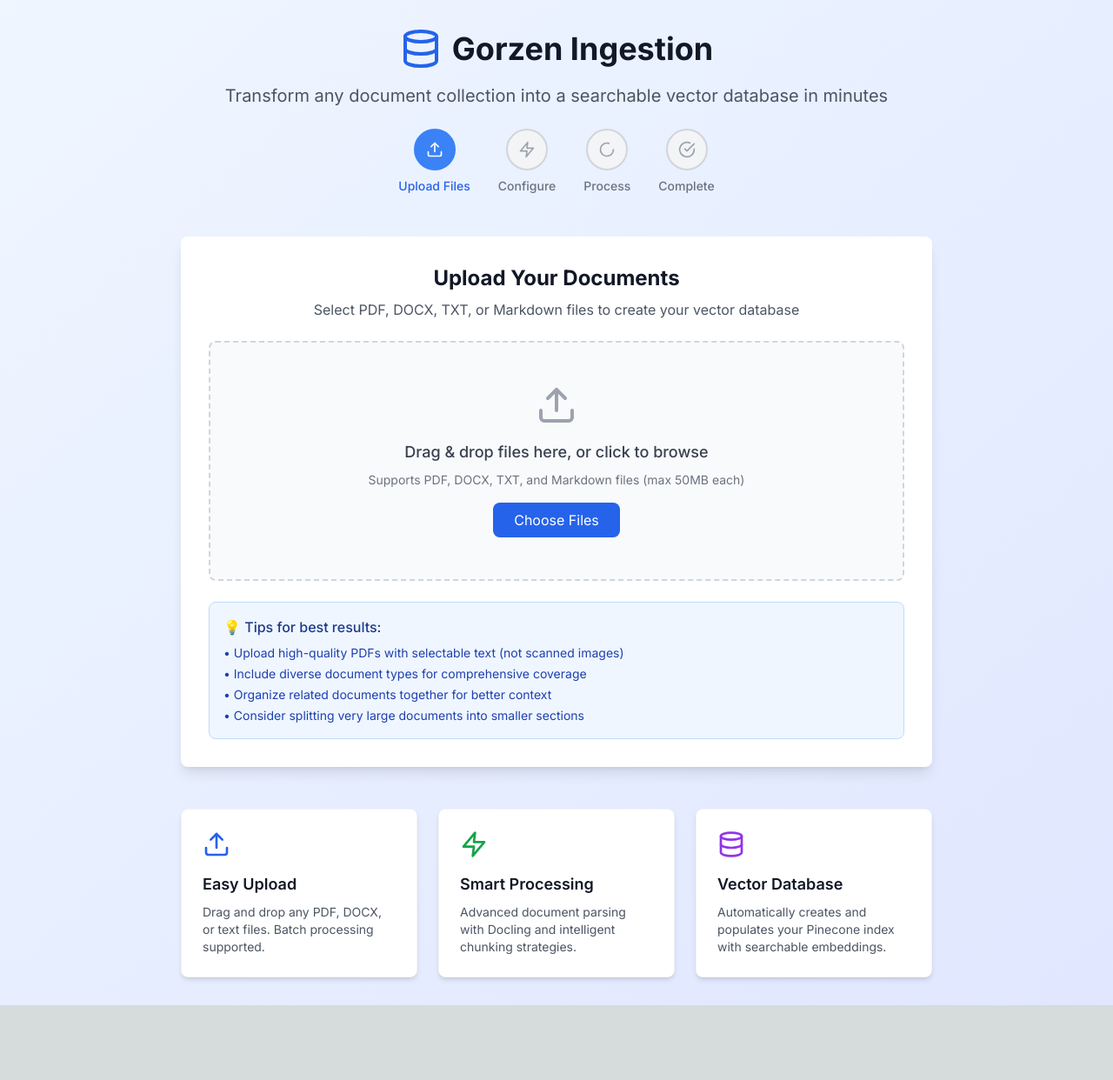
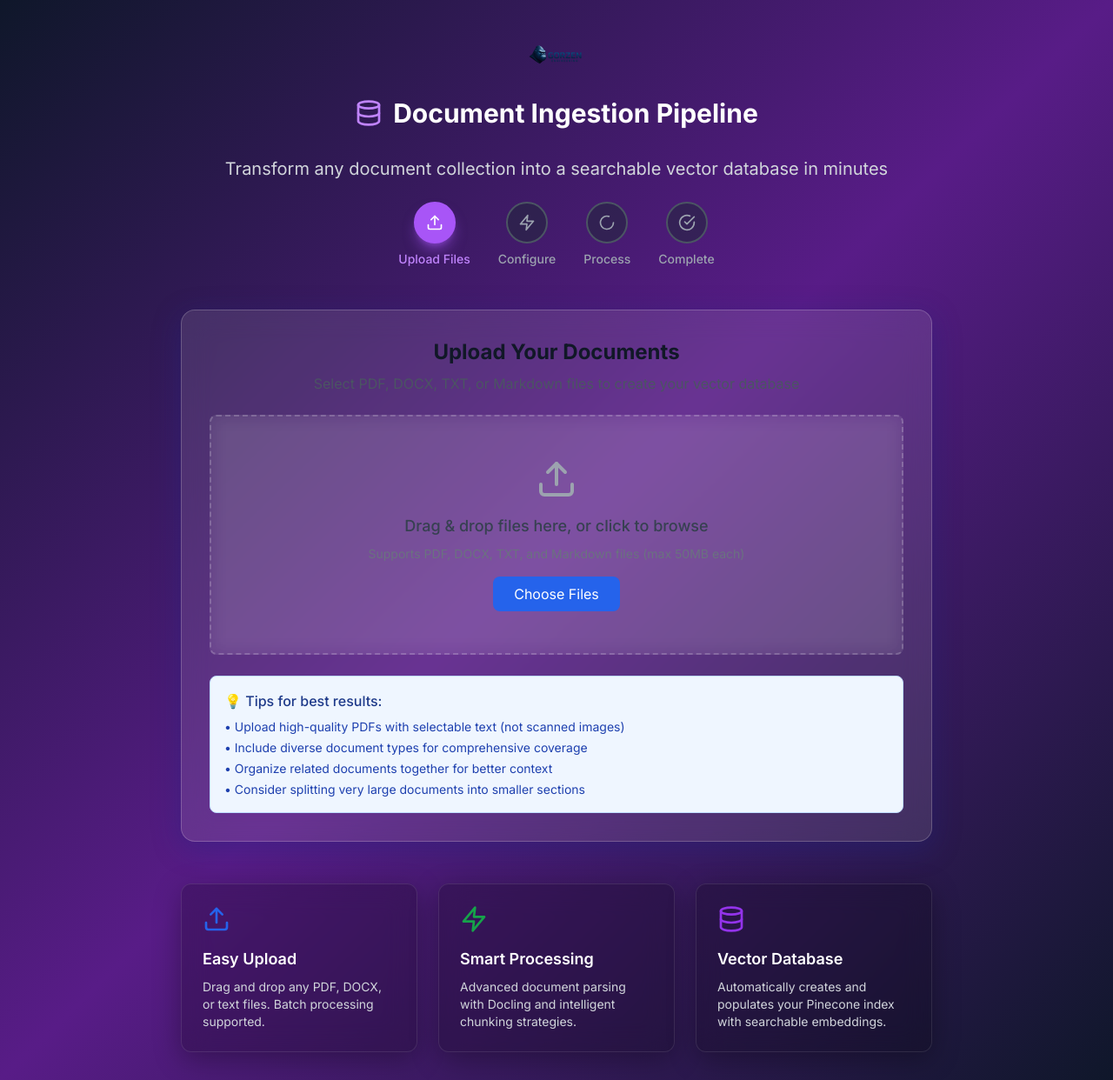
Before and after one commit to IgesAI/GorzenIngestion, a Next.js app: page / in a window 1280 px wide. Shown: the whole page at 87% size. Before the commit the page ends 1156 px from the top, so only its background shows below. Built offline with nearby package versions, Linux system fonts and the light colour scheme.

Commit message:
Apply glassmorphism theme matching Gorzen Engineering branding
- Dark gradient background with purple accents
- Glass morphism effects with backdrop blur
- Integrated Gorzen Engineering header
- Purple/white color scheme throughout
- Smooth animations and hover effects
- Premium dark theme aesthetic

```diff
--- a/app/globals.css
+++ b/app/globals.css
@@ -2,45 +2,51 @@
 @tailwind components;
 @tailwind utilities;
 
-:root {
-  --foreground-rgb: 0, 0, 0;
-  --background-start-rgb: 214, 219, 220;
-  --background-end-rgb: 255, 255, 255;
+/* Glassmorphism utilities */
+.glass {
+  background: rgba(255, 255, 255, 0.1);
+  backdrop-filter: blur(16px);
+  -webkit-backdrop-filter: blur(16px);
+  border: 1px solid rgba(255, 255, 255, 0.2);
+  box-shadow: 0 8px 32px 0 rgba(31, 38, 135, 0.37);
 }
 
-@media (prefers-color-scheme: dark) {
-  :root {
-    --foreground-rgb: 255, 255, 255;
-    --background-start-rgb: 0, 0, 0;
-    --background-end-rgb: 0, 0, 0;
-  }
-}
-
-body {
-  color: rgb(var(--foreground-rgb));
-  background: linear-gradient(
-      to bottom,
-      transparent,
-      rgb(var(--background-end-rgb))
-    )
-    rgb(var(--background-start-rgb));
+.glass-dark {
+  background: rgba(0, 0, 0, 0.2);
+  backdrop-filter: blur(16px);
+  -webkit-backdrop-filter: blur(16px);
+  border: 1px solid rgba(255, 255, 255, 0.1);
+  box-shadow: 0 8px 32px 0 rgba(0, 0, 0, 0.3);
 }
 
 .upload-area {
-  transition: all 0.2s ease-in-out;
+  transition: all 0.3s ease-in-out;
+  background: rgba(255, 255, 255, 0.05);
+  backdrop-filter: blur(10px);
+  -webkit-backdrop-filter: blur(10px);
+  border: 2px dashed rgba(255, 255, 255, 0.2);
 }
 
 .upload-area:hover {
-  border-color: #3b82f6;
-  background-color: #eff6ff;
+  background: rgba(255, 255, 255, 0.1);
+  border-color: rgba(139, 92, 246, 0.6);
+  transform: translateY(-2px);
 }
 
 .upload-area.drag-over {
-  border-color: #3b82f6;
-  background-color: #eff6ff;
+  background: rgba(139, 92, 246, 0.2);
+  border-color: rgba(139, 92, 246, 0.8);
   transform: scale(1.02);
 }
 
 .processing-animation {
   animation: pulse 2s cubic-bezier(0.4, 0, 0.6, 1) infinite;
 }
+
+/* Gradient text effect */
+.gradient-text {
+  background: linear-gradient(135deg, #667eea 0%, #764ba2 100%);
+  -webkit-background-clip: text;
+  -webkit-text-fill-color: transparent;
+  background-clip: text;
+}
--- a/app/layout.tsx
+++ b/app/layout.tsx
@@ -17,7 +17,7 @@ export default function RootLayout({
   return (
     <html lang="en">
       <body className={inter.className}>
-        <div className="min-h-screen bg-gradient-to-br from-blue-50 to-indigo-100">
+        <div className="min-h-screen bg-gradient-to-br from-slate-900 via-purple-900 to-slate-900">
           {children}
         </div>
       </body>
--- a/app/page.tsx
+++ b/app/page.tsx
@@ -84,11 +84,18 @@ export default function Home() {
     <main className="container mx-auto px-4 py-8 max-w-4xl">
       {/* Header */}
       <div className="text-center mb-12">
-        <div className="flex items-center justify-center mb-4">
-          <Database className="h-12 w-12 text-blue-600 mr-3" />
-          <h1 className="text-4xl font-bold text-gray-900">Gorzen Ingestion</h1>
+        <div className="flex flex-col items-center mb-6">
+          <img
+            src="/assets/header.png"
+            alt="Gorzen Engineering"
+            className="h-16 w-auto mb-4 opacity-90"
+          />
+          <div className="flex items-center justify-center mb-2">
+            <Database className="h-8 w-8 text-purple-400 mr-3" />
+            <h1 className="text-3xl font-bold text-white">Document Ingestion Pipeline</h1>
+          </div>
         </div>
-        <p className="text-xl text-gray-600 mb-6">
+        <p className="text-xl text-gray-300 mb-6">
           Transform any document collection into a searchable vector database in minutes
         </p>
 
@@ -126,7 +133,7 @@ export default function Home() {
       </div>
 
       {/* Main Content */}
-      <div className="bg-white rounded-lg shadow-lg p-8">
+      <div className="glass rounded-2xl p-8">
         {currentStep === 'upload' && (
           <FileUpload onFilesUploaded={handleFilesUploaded} />
         )}
@@ -219,15 +226,15 @@ function StepIndicator({ step, label, isActive, isCompleted, icon }: StepIndicat
       <div className={`
         w-12 h-12 rounded-full flex items-center justify-center border-2 mb-2
         ${isCompleted
-          ? 'bg-green-500 border-green-500 text-white'
+          ? 'bg-green-500 border-green-500 text-white shadow-lg shadow-green-500/50'
           : isActive
-            ? 'bg-blue-500 border-blue-500 text-white'
-            : 'bg-gray-100 border-gray-300 text-gray-400'
+            ? 'bg-purple-500 border-purple-500 text-white shadow-lg shadow-purple-500/50'
+            : 'bg-gray-800/50 border-gray-600 text-gray-400'
         }
       `}>
         {isCompleted ? <CheckCircle className="h-5 w-5" /> : icon}
       </div>
-      <span className={`text-sm font-medium ${isActive ? 'text-blue-600' : 'text-gray-500'}`}>
+      <span className={`text-sm font-medium ${isActive ? 'text-purple-400' : 'text-gray-400'}`}>
         {label}
       </span>
     </div>
@@ -242,10 +249,10 @@ interface FeatureCardProps {
 
 function FeatureCard({ icon, title, description }: FeatureCardProps) {
   return (
-    <div className="bg-white rounded-lg p-6 shadow-md border border-gray-100">
-      <div className="mb-4">{icon}</div>
-      <h3 className="text-lg font-semibold text-gray-900 mb-2">{title}</h3>
-      <p className="text-gray-600 text-sm">{description}</p>
+    <div className="glass-dark rounded-xl p-6 hover:bg-white/10 transition-all duration-300">
+      <div className="mb-4 text-purple-400">{icon}</div>
+      <h3 className="text-lg font-semibold text-white mb-2">{title}</h3>
+      <p className="text-gray-300 text-sm">{description}</p>
     </div>
   )
 }
```
Also changed, not shown: assets/header.png (added), public/assets/header.png (added).
